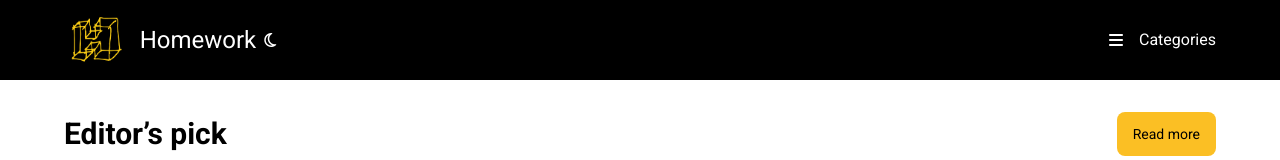
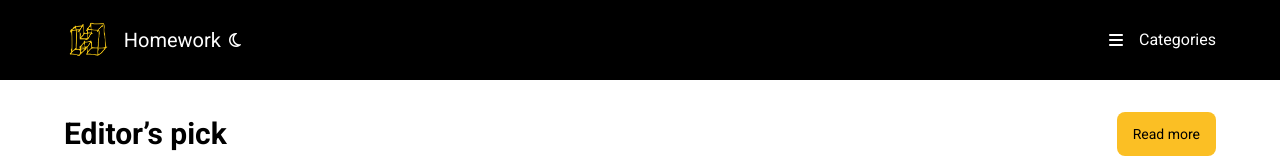
Before and after one commit to JessadaID/bootcamp-homework-design, a plain HTML site: page index.html in a window 1280 px wide. Shown: the top 160 px of the page. Drawn offline with nearby package versions, Linux system fonts and the light colour scheme.

```diff
--- a/index.html
+++ b/index.html
@@ -25,8 +25,8 @@
   <body class=" dark:bg-[#1F2937]">
     <nav class="h-[80px] bg-black flex items-center justify-between px-16">
       <div class="flex items-center">
-        <img src="./img/logo/Logo.png" alt="" class="h-16" />
-        <p class="text-white ml-3 text-2xl">Homework</p>
+        <img src="./img/logo/Logo.png" alt="" class="h-12" />
+        <p class="text-white ml-3 text-xl">Homework</p>
         <i class="fa-regular fa-moon text-white pl-2 text-normal"></i>
       </div>
       <div class="flex items-center gap-4 cursor-pointer">
```
Also changed, not shown: img/Darkmode-Desktop.png (deleted), img/Darkmode-ipad.png (deleted), img/Lightmode-Desktop.png (deleted), img/Lightmode-ipad.png (deleted), 1 other file.
